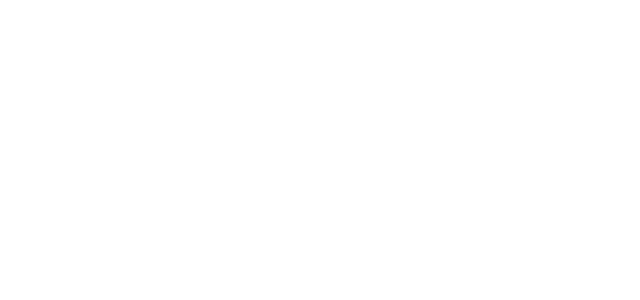
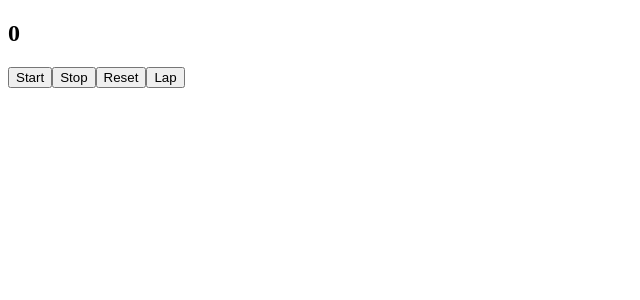
Before and after one commit to Shopify/eng-intern-assessment-react, a React app: page / in a window 1280 px wide. Shown: the top 300 px of the page, without its empty margins (0-640 px from the left). Built offline with nearby package versions, Linux system fonts and the light colour scheme.

Commit message:
Initial Working Code

```diff
--- a/src/App.tsx
+++ b/src/App.tsx
@@ -1,7 +1,10 @@
-import React from 'react'
+import React from 'react';
+import StopWatch from './StopWatch';
 
 export default function App() {
-    return(
-        <div></div>
-    )
+    return (
+        <div>
+            <StopWatch />
+        </div>
+    );
 }
--- a/src/StopWatch.tsx
+++ b/src/StopWatch.tsx
@@ -1,7 +1,44 @@
-import React from 'react'
+import React, { useState, useRef } from 'react';
+import StopWatchButton from './StopWatchButton';
 
 export default function StopWatch() {
-    return(
-        <div></div>
-    )
+    const [timer, setTimer] = useState(0);
+    const [laps, setLaps] = useState([]);
+    const countRef = useRef(null);
+
+    const startTimer = () => {
+        if (countRef.current !== null) return;
+        countRef.current = setInterval(() => {
+            setTimer((timer) => timer + 1);
+        }, 1000);
+    };
+
+    const stopTimer = () => {
+        clearInterval(countRef.current);
+        countRef.current = null;
+    };
+
+    const resetTimer = () => {
+        clearInterval(countRef.current);
+        countRef.current = null;
+        setTimer(0);
+        setLaps([]);
+    };
+
+    const addLap = () => {
+        setLaps([...laps, timer]);
+    };
+
+    return (
+        <div>
+            <h1>{timer}</h1>
+            <StopWatchButton onClick={startTimer} title="Start" />
+            <StopWatchButton onClick={stopTimer} title="Stop" />
+            <StopWatchButton onClick={resetTimer} title="Reset" />
+            <StopWatchButton onClick={addLap} title="Lap" />
+            {laps.map((lap, index) => (
+                <h2 key={index}>Lap {index + 1}: {lap}</h2>
+            ))}
+        </div>
+    );
 }
--- a/src/StopWatchButton.tsx
+++ b/src/StopWatchButton.tsx
@@ -1,7 +1,14 @@
-import React from 'react'
+import React, { MouseEventHandler } from 'react';
 
-export default function StopWatchButton() {
-    return(
-        <div></div>
-    )
+interface StopWatchButtonProps {
+    onClick: MouseEventHandler<HTMLButtonElement>;
+    title: string;
 }
+
+export default function StopWatchButton({ onClick, title }: StopWatchButtonProps) {
+    return (
+        <button onClick={onClick}>
+            {title}
+        </button>
+    );
+}
```
